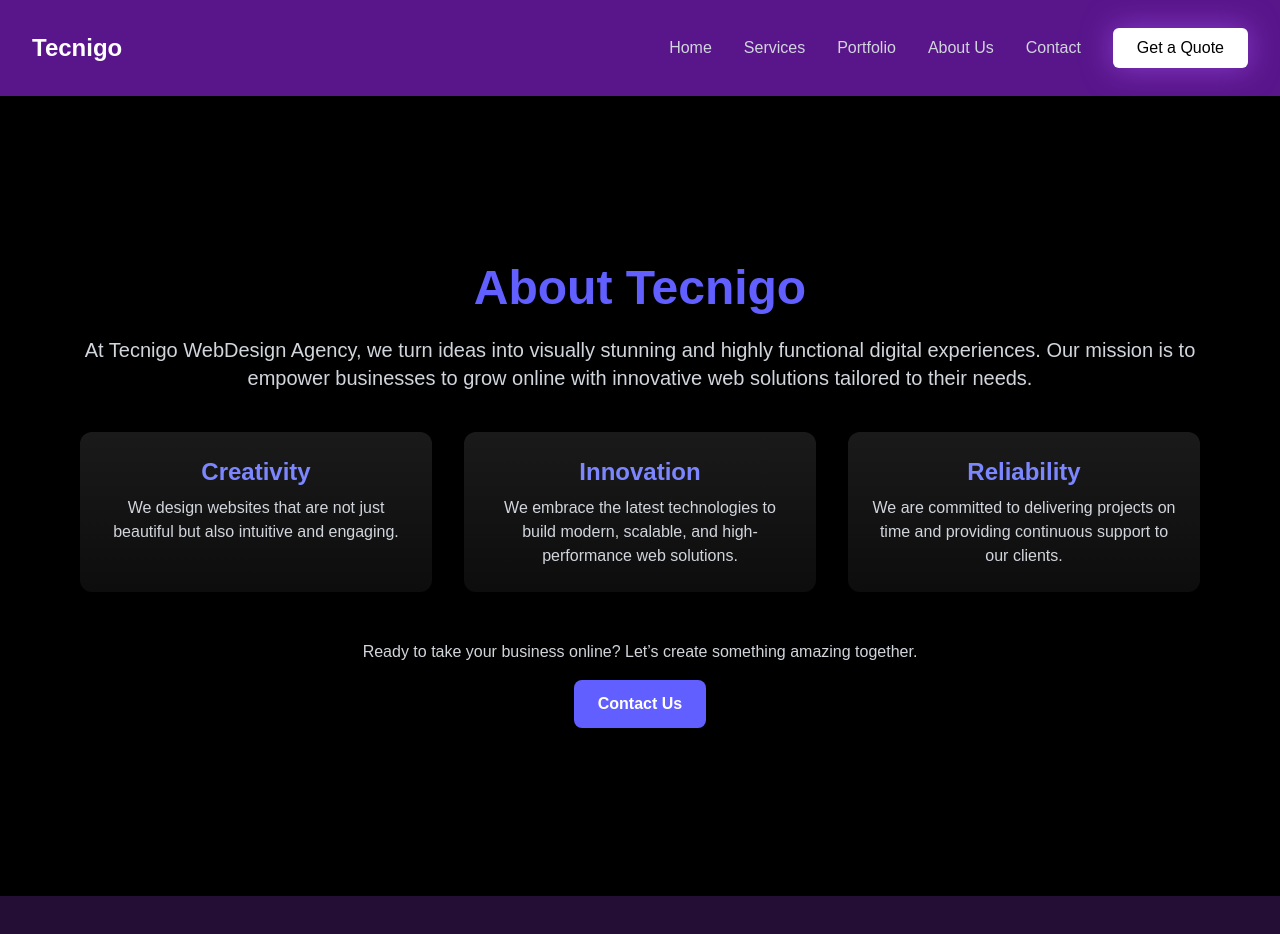
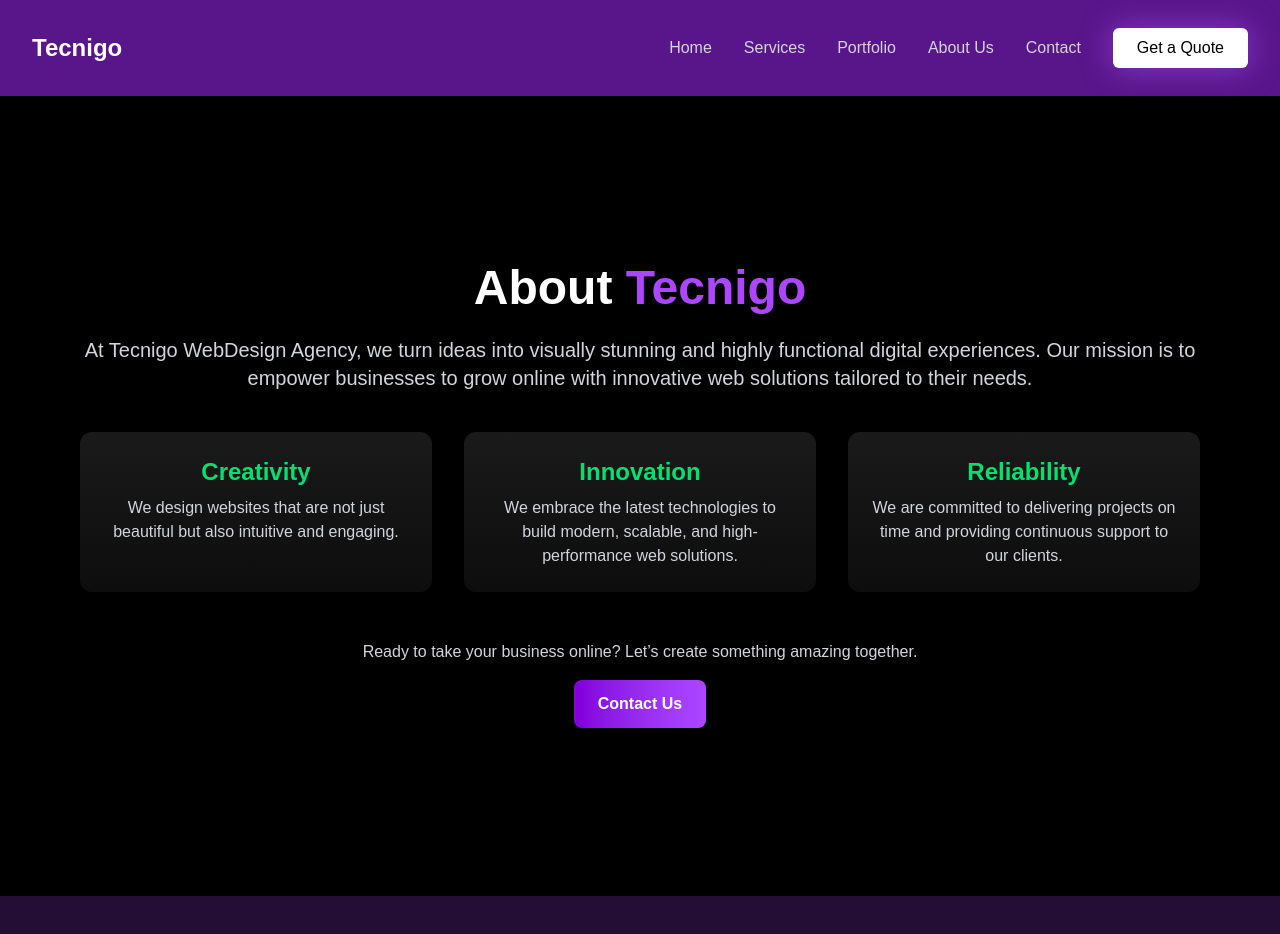
Before and after one commit to iqbalxrr/tecnigo-agency, a Next.js app: page /about in a window 1280 px wide. Shown: the top 934 px of the page. Built offline with nearby package versions, Linux system fonts and the light colour scheme.

Commit message:
added fix plmcf

```diff
--- a/src/app/about/page.jsx
+++ b/src/app/about/page.jsx
@@ -8,8 +8,8 @@ const AboutUs = () => {
     <section className="bg-black text-white py-20 px-6 md:px-20 min-h-screen flex items-center">
       <div className="max-w-6xl mx-auto">
         {/* Heading */}
-        <h1 className="text-4xl md:text-5xl font-bold mb-6 text-center text-indigo-500">
-          About Tecnigo
+        <h1 className="text-4xl md:text-5xl font-bold mb-6 text-center text-white ">
+          About <span className="text-purple-500">Tecnigo</span>
         </h1>
 
         {/* Intro */}
@@ -22,19 +22,19 @@ const AboutUs = () => {
         {/* Our Values */}
         <div className="grid md:grid-cols-3 gap-8 text-center">
           <div className="p-6 bg-gradient-to-b from-[#1a1a1a] to-[#0d0d0d] rounded-xl shadow-lg hover:shadow-indigo-500/50 transition-all duration-300">
-            <h2 className="text-2xl font-semibold mb-2 text-indigo-400">Creativity</h2>
+            <h2 className="text-2xl font-semibold mb-2 text-green-400">Creativity</h2>
             <p className="text-gray-300">
               We design websites that are not just beautiful but also intuitive and engaging.
             </p>
           </div>
           <div className="p-6 bg-gradient-to-b from-[#1a1a1a] to-[#0d0d0d] rounded-xl shadow-lg hover:shadow-indigo-500/50 transition-all duration-300">
-            <h2 className="text-2xl font-semibold mb-2 text-indigo-400">Innovation</h2>
+            <h2 className="text-2xl font-semibold mb-2 text-green-400">Innovation</h2>
             <p className="text-gray-300">
               We embrace the latest technologies to build modern, scalable, and high-performance web solutions.
             </p>
           </div>
           <div className="p-6 bg-gradient-to-b from-[#1a1a1a] to-[#0d0d0d] rounded-xl shadow-lg hover:shadow-indigo-500/50 transition-all duration-300">
-            <h2 className="text-2xl font-semibold mb-2 text-indigo-400">Reliability</h2>
+            <h2 className="text-2xl font-semibold mb-2 text-green-400">Reliability</h2>
             <p className="text-gray-300">
               We are committed to delivering projects on time and providing continuous support to our clients.
             </p>
@@ -48,7 +48,7 @@ const AboutUs = () => {
           </p>
           <a
             href="/contact"
-            className="inline-block bg-indigo-500 hover:bg-indigo-600 text-white font-semibold py-3 px-6 rounded-lg transition-colors duration-300"
+            className="inline-block bg-gradient-to-r from-purple-700 to-purple-500 hover:from-purple-600 hover:to-purple-400 text-white font-semibold py-3 px-6 rounded-lg transition-colors duration-300"
           >
             Contact Us
           </a>
--- a/src/app/contact/page.jsx
+++ b/src/app/contact/page.jsx
@@ -9,8 +9,8 @@ const ContactSection = () => {
     <section className="bg-black text-white py-20 px-6 md:px-20 min-h-screen ">
       <div className="max-w-6xl mx-auto">
         {/* Heading */}
-        <h2 className="text-4xl md:text-5xl font-bold mb-6 text-center text-indigo-500">
-          Get in Touch
+        <h2 className="text-4xl md:text-5xl font-bold mb-6 text-center text-purple-500">
+          Get in Touch with <span className="text-white">Tecnigo</span>
         </h2>
         <p className="text-lg md:text-xl text-gray-300 mb-12 text-center">
           Have a project in mind or want to work together? Reach out to us, and we’ll respond as quickly as possible.
@@ -19,17 +19,17 @@ const ContactSection = () => {
         {/* Contact Info */}
         <div className="grid md:grid-cols-3 gap-8 mb-12 text-center">
           <div className="p-6 bg-gradient-to-b from-[#1a1a1a] to-[#0d0d0d] rounded-xl shadow-lg hover:shadow-indigo-500/50 transition-all duration-300 flex flex-col items-center">
-            <Mail className="w-10 h-10 text-indigo-400 mb-4"/>
+            <Mail className="w-10 h-10 text-green-400 mb-4"/>
             <h3 className="text-2xl font-semibold mb-2 text-indigo-400">Email</h3>
             <p className="text-gray-300">info@tecnigo.com</p>
           </div>
           <div className="p-6 bg-gradient-to-b from-[#1a1a1a] to-[#0d0d0d] rounded-xl shadow-lg hover:shadow-indigo-500/50 transition-all duration-300 flex flex-col items-center">
-            <Phone className="w-10 h-10 text-indigo-400 mb-4"/>
+            <Phone className="w-10 h-10 text-green-400 mb-4"/>
             <h3 className="text-2xl font-semibold mb-2 text-indigo-400">Phone</h3>
             <p className="text-gray-300">+880 123 456 789</p>
           </div>
           <div className="p-6 bg-gradient-to-b from-[#1a1a1a] to-[#0d0d0d] rounded-xl shadow-lg hover:shadow-indigo-500/50 transition-all duration-300 flex flex-col items-center">
-            <MapPin className="w-10 h-10 text-indigo-400 mb-4"/>
+            <MapPin className="w-10 h-10 text-green-400 mb-4"/>
             <h3 className="text-2xl font-semibold mb-2 text-indigo-400">Address</h3>
             <p className="text-gray-300">Dhaka, Bangladesh</p>
           </div>
@@ -61,7 +61,7 @@ const ContactSection = () => {
             </div>
             <button
               type="submit"
-              className="w-full bg-indigo-500 hover:bg-indigo-600 text-white font-semibold py-3 px-6 rounded-lg transition-colors duration-300"
+              className="w-full bg-gradient-to-r from-purple-700 to-purple-500 hover:from-purple-600 hover:to-purple-400 text-white font-semibold py-3 px-6 rounded-lg transition-colors duration-300"
             >
               Send Message
             </button>
```
